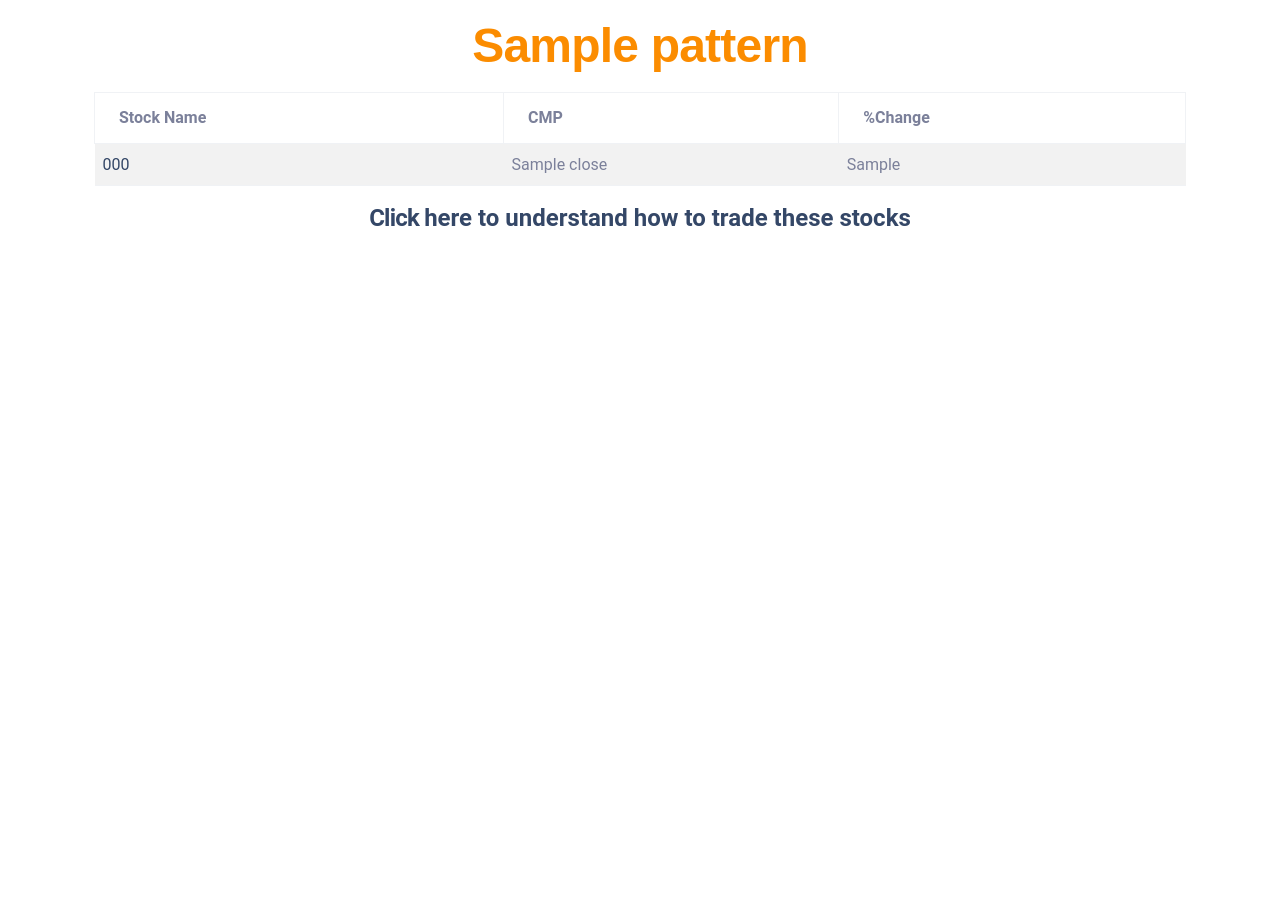
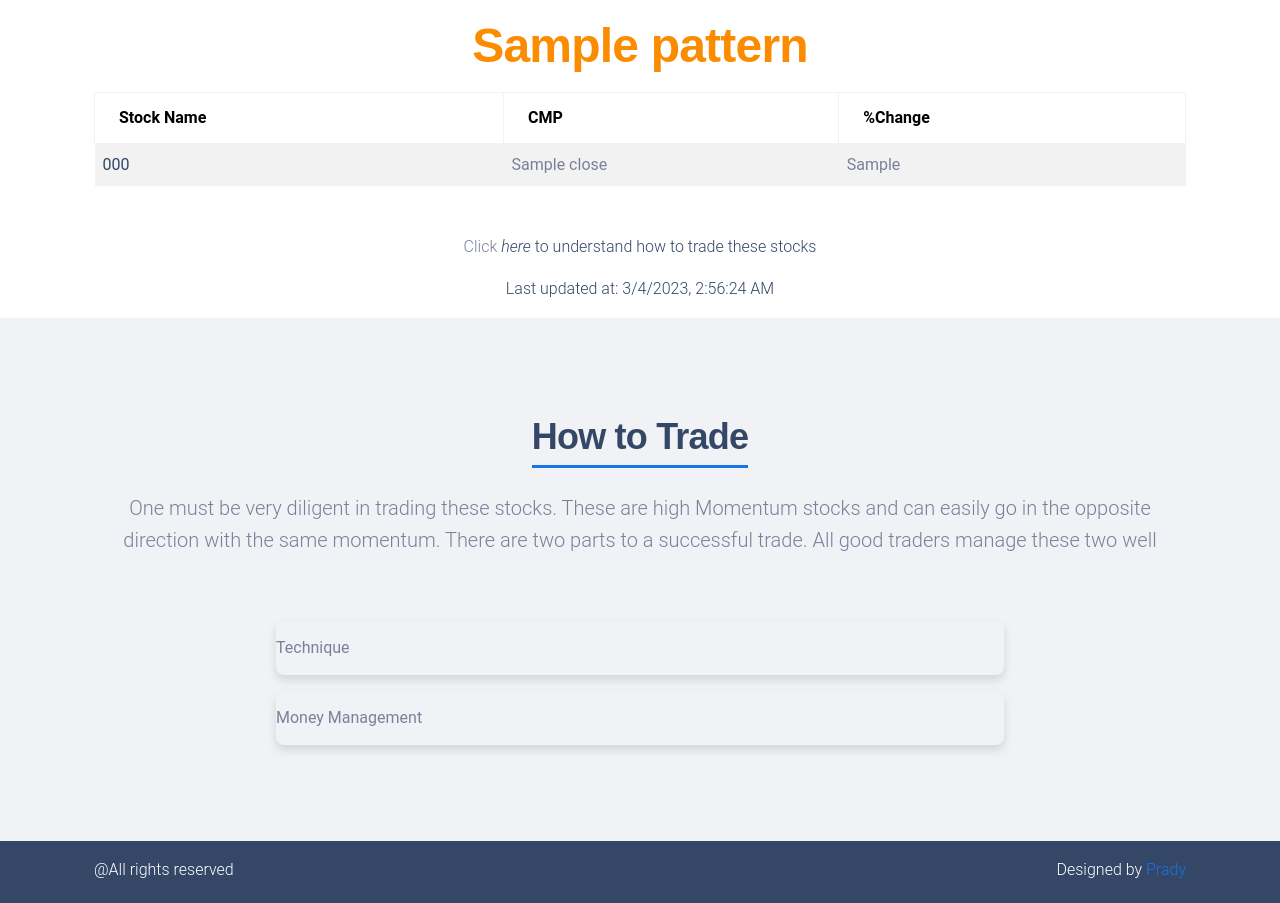
Before and after one commit to Prady04/chartink, a Flask app: template templates/new.html in a window 1280 px wide. Before the commit the page ends 226 px from the top, so only its background shows below. Run offline with Flask 2, Linux system fonts and the light colour scheme; the template is opened without the code that fills it: most values are stand-ins (such as "Sample title", 1, 10 or a date in 2020); parts of the project's set-up code (start-up, migrations or seed data) failed here and were passed over; some libraries are stand-ins or nearby versions.

Commit message:
eod capability

```diff
--- /dev/null
+++ b/amiutils.py
@@ -0,0 +1,47 @@
+import os
+import win32com.client
+import pythoncom
+import glob
+from win32com.client import Dispatch
+import logging
+
+
+
+imp_tbl = [
+    {'db': "C:\\Program Files\\AmiBroker\\Databases\\stockD",
+    'data': "C:\\tradedb\\*.txt",
+    'format': "nsepy.format"},]
+
+def import_data():
+    ab = win32com.client.Dispatch('Broker.Application', pythoncom.CoInitialize())
+    ab.Visible = True
+    for l in imp_tbl:
+        logging.debug("Loading database {}".format(os.path.split(l['db'])[1]))
+        print("Loading database {}".format(os.path.split(l['db'])[1]))
+        print(ab.LoadDatabase(l['db']))
+        f_lst = sorted(set(glob.glob(l['data'])))
+        for f in f_lst:
+            try:
+                print("Importing datafile {}, using format {}".format(f, l['format']))
+                ab.Import(0, f, l['format'])
+
+            except e:
+                print("Error importing datafile {}".format(f))
+            else:
+                (newpath, filename) = os.path.split(f)
+                try:
+                    dest = os.path.join(newpath, "archive", filename)
+                    if(os.path.exists(dest)):
+                        os.remove(dest)
+                    os.rename(f, os.path.join(newpath, "archive", filename))
+                    print("Import complete")
+                except Exception as e:
+                    print(r'Errror archiving datafile {}'.format(e))
+                    pass
+
+
+        print("Saving Db")
+        ab.SaveDatabase()
+        ab.RefreshAll()
+        ab.Quit()
+        print("Done..")
--- a/app.py
+++ b/app.py
@@ -9,6 +9,8 @@ import re
 import perfcounters
 from utils import GetDataFromChartink, send_telegram, send_telegram_img
 import datetime as dt
+from bhavutils import process_bhav
+from amiutils import import_data
 
 
 app = Flask(__name__)
@@ -135,7 +137,17 @@ def new():
 
     return(render_template('new.html',pattern = key, stocks = stocks))
 
-
+@app.route('/bhav', methods=['GET','POST'])
+def bhav():
+    if request.method=='POST':
+        print(request.form.items())
+        start_date = request.form.get('startdate')
+        end_date = request.form['enddate']
+        process_bhav(start_date, end_date)
+        import_data()
+        return "Data imported to AmiBroker"
+    if request.method=="GET":
+        return(render_template('dlbhav.html'))
 
 if __name__ == "__main__":
     app.run()
--- a/config.py
+++ b/config.py
@@ -21,3 +21,5 @@ bullEng = {"Engulfing Bull": "( {33489} ( [0] 15 minute close >  [0] 15 minute o
 bearEng = {"Engulfing Bear":"( {33489} ( [0] 15 minute close < [0] 15 minute open and [-1] 15 minute open < [-1] 15 minute close and  [0] 15 minute open > [-1] 15 minute close and [0] 15 minute close < [-1] 15 minute open and latest volume > 50000 ) ) " }
 
 new = {"Momentum Crackers":"( {cash} ( [=1] 5 minute open > 1 day ago close and 1 day ago open < 2 days ago close and latest high >= 0.9 * 1 day ago high and market cap < 8000 and latest volume > 50000 and latest close > 1 day ago close and latest close > 30 and latest close - 1 candle ago close / 1 candle ago close * 100 > 2  ))" }
+
+new0 = {"Momentum Crackers not working":"( {-1} ( [=1] 5 minute open > 1 day ago close and 1 day ago close < 1 day ago open and 1 day ago open < 2 days ago close and latest high >= 0.9 * 1 day ago high and market cap < 8000 and latest volume > 50000 and latest close > 1 day ago close and latest close > 30 and latest close - 1 candle ago close / 1 candle ago close * 100 > 2 ) ) "}
--- a/templates/base.html
+++ b/templates/base.html
@@ -9,6 +9,9 @@
   <link href="https://cdn.jsdelivr.net/npm/bootstrap@5.3.0-alpha1/dist/css/bootstrap.min.css" rel="stylesheet"
     integrity="sha384-GLhlTQ8iRABdZLl6O3oVMWSktQOp6b7In1Zl3/Jr59b6EGGoI1aFkw7cmDA6j6gD" crossorigin="anonymous">
    <link rel="stylesheet" href="{{ url_for('static', filename='css/intraday1.css') }}">
+   <link rel="stylesheet" href="https://cdnjs.cloudflare.com/ajax/libs/font-awesome/5.15.3/css/all.min.css"
+    integrity="sha512-vh+oLA81yBbL2n8PiTzzzlX2fWs1abZq3CJ6PvU6GJkOnDgI+P86WJXaUx1UHhp6UOJ6q3+g/1Z2sjNCO9zbJg=="
+    crossorigin="anonymous" referrerpolicy="no-referrer" />
 
 </head>
 
--- a/templates/main.html
+++ b/templates/main.html
@@ -15,6 +15,7 @@
       <a href="#" class="navbar-brand">Stockpit</a>
       <a href="eod" class="navbar-brand">eod</a>
       <a href="new" class="navbar-brand">Momentum</a>
+      <a href="bhav" class="navbar-brand">Bhavcopy</a>
 
 
 
--- a/templates/new.html
+++ b/templates/new.html
@@ -1,11 +1,14 @@
 <!DOCTYPE html>
-<html>
+<html lang="en">
 <head>
   <meta charset="utf-8">
   <meta name="viewport" content="width=device-width, initial-scale=1, shrink-to-fit=no">
+  <meta http-equiv="refresh" content="300">
+
 
   <title>easypicks</title>
-
+  <link href="https://cdn.jsdelivr.net/npm/bootstrap@5.3.0-alpha1/dist/css/bootstrap.min.css" rel="stylesheet"
+  integrity="sha384-GLhlTQ8iRABdZLl6O3oVMWSktQOp6b7In1Zl3/Jr59b6EGGoI1aFkw7cmDA6j6gD" crossorigin="anonymous">
   <!-- Favicon -->
   <link href="{{ url_for('static',filename='assets/img/brand/favicon.png')}}" rel="icon" type="image/png">
 
@@ -48,8 +51,82 @@
     </table>
   </div>
   <div>
-    <h4 class="text-center mt-3 mb-3"> Click <span> <a href="#help">here </span> to understand how to trade these stocks</a></h4>
+    <p class="text-center mt-5 "> Click <span> <a href="#help"><i>here</i> </span> to understand how to trade these stocks</a></p>
   </div>
+  <div>
+    <p id="dime" class = "text-dark text-center">Last updated at: <span id="time">time<span></p>
+  </div>
+  <script>
+    async function gettime() {
+      var d = new Date();
+        document.getElementById("time").innerHTML = d.toLocaleString();
+      }
+
+    gettime()
+  </script>
+
+  <section id="about" class="bg-light py-5">
+    <div class="container">
+        <div class="text-center py-5">
+            <h2 class="fw-bolder border-bottom border-info border-3 d-inline-block pb-1" data-aos="zoom-in">
+                How to Trade
+            </h2>
+            <p class="fs-5 mt-3" data-aos="zoom-in-up" data-aos-delay="50">One must be very diligent in trading these stocks.
+              These are high Momentum stocks and can easily go in the opposite direction
+              with the same momentum.
+              There are two parts to a successful trade.
+              All good traders manage these two well</p>
+        </div>
+        <div class="col-xl-8 mx-auto mb-5">
+            <div class="accordion">
+                <!-- single accordion -->
+                <div class="accordion-item rounded-3 shadow-sm mb-3" data-aos="fade-up">
+                    <h5 class="accordion-header rounded-3 overflow-hidden">
+                        <button class="accordion-button collapsed" data-bs-toggle="collapse" data-bs-target="#collapseOne">
+                            Technique
+                        </button>
+                    </h5>
+                    <div class="accordion-collapse collapse" id="collapseOne">
+                        <div class="accordion-body">
+                           <p>Plot 5, 8, 13 emas on your charting software in 5 minute timeframe.
+                            Look to buy when stock reverses from any of the moving averages.
+                            SL should be kept below all the 3 emas.
+                            Target price should be kept at 2 or 3 times risk.
+                            Alternatively you could use your own system as long as it has a clear SL identified.
+                        </div>
+                    </div>
+                </div>
+                <!-- single accordion -->
+                <div class="accordion-item rounded-3 shadow-sm mb-3" data-aos="fade-up" data-aos-delay="100">
+                    <h5 class="accordion-header rounded-3 overflow-hidden">
+                        <button class="accordion-button collapsed" data-bs-toggle="collapse" data-bs-target="#collapseTwo">
+                            Money Management
+                        </button>
+                    </h5>
+                    <div class="accordion-collapse collapse" id="collapseTwo">
+                        <div class="accordion-body">
+                            Leverage should not be used.
+                            Maximum of 5% of capital should be allocated to one trade.
+                            Follow this religiously.
+                            Do not over trade.
+                            In case 2 trades hit SL, call it a day and come back
+                            afresh tomorrow.
+                        </div>
+                    </div>
+                </div>
+
+
+            </div>
+        </div>
+    </div>
+</section>
+
+<footer class="bg-dark text-white">
+  <div class="container d-flex justify-content-between pt-3 pb-1">
+      <p>@All rights reserved</p>
+      <p>Designed by <a href="https://vcptrader.com" target="_blank" class="text-info text-decoration-none">Prady</a></p>
+  </div>
+</footer>
   <!--   Core JS Files   -->
   <script src="{{ url_for('static' ,filename='assets/js/core/popper.min.js')}}" type="text/javascript"></script>
   <script src="{{ url_for('static' ,filename='assets/js/core/bootstrap.min.js')}}" type="text/javascript"></script>
@@ -68,9 +145,12 @@
 
 
   <!--  Google Maps Plugin    -->
-  <script type="text/javascript" src="https://maps.googleapis.com/maps/api/js?key=YOUR_KEY_HERE"></script>
+
 
   <!-- Control Center for Material Kit parallax effects, scripts for the example pages etc -->
   <script src="{{ url_for('static' ,filename='assets/js/material-kit.min.js')}}" type="text/javascript"></script>
+
+
+
   </body>
 </html>
```
Also changed, not shown: bhavutils.py (added, +81 -0 lines), templates/dlbhav.html (added, +36 -0 lines).
